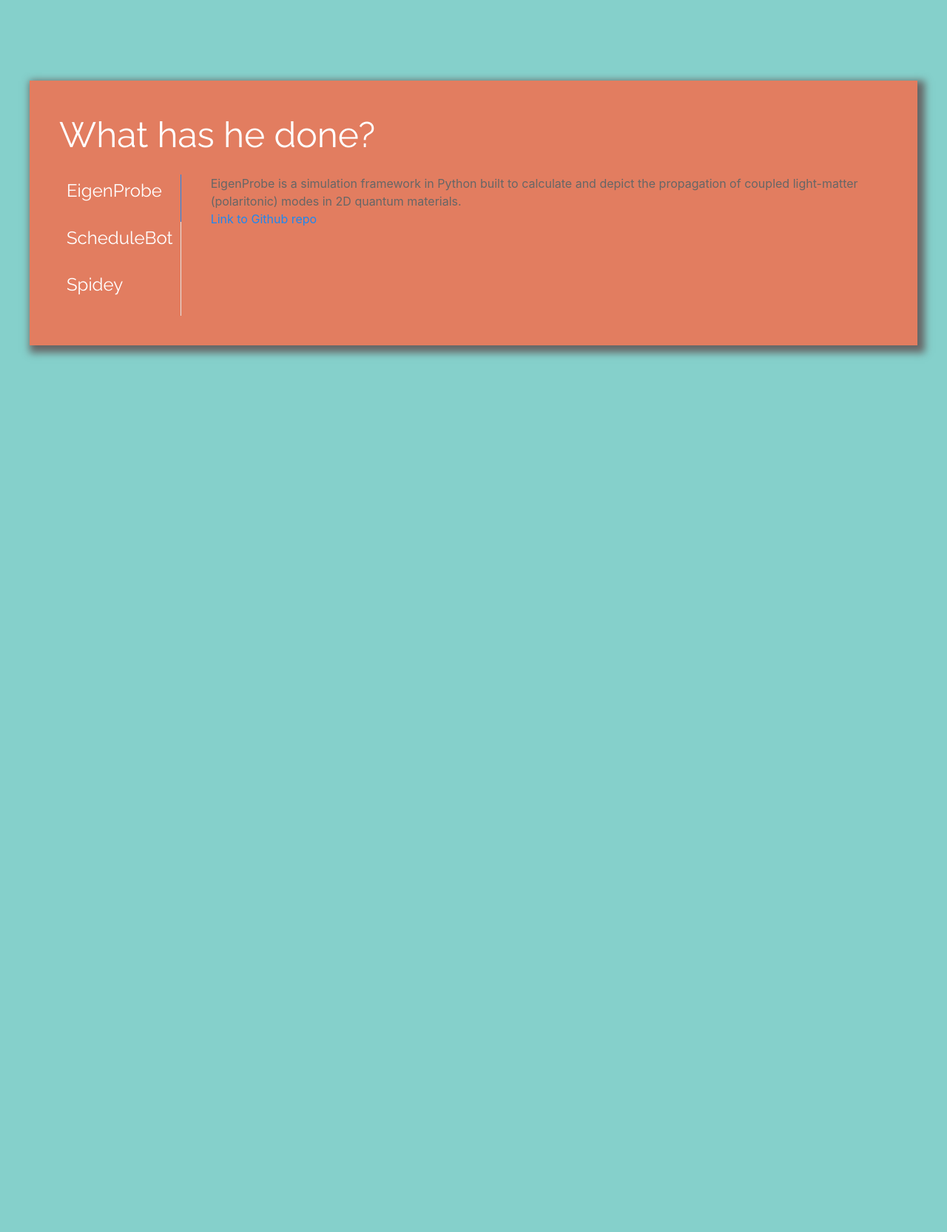
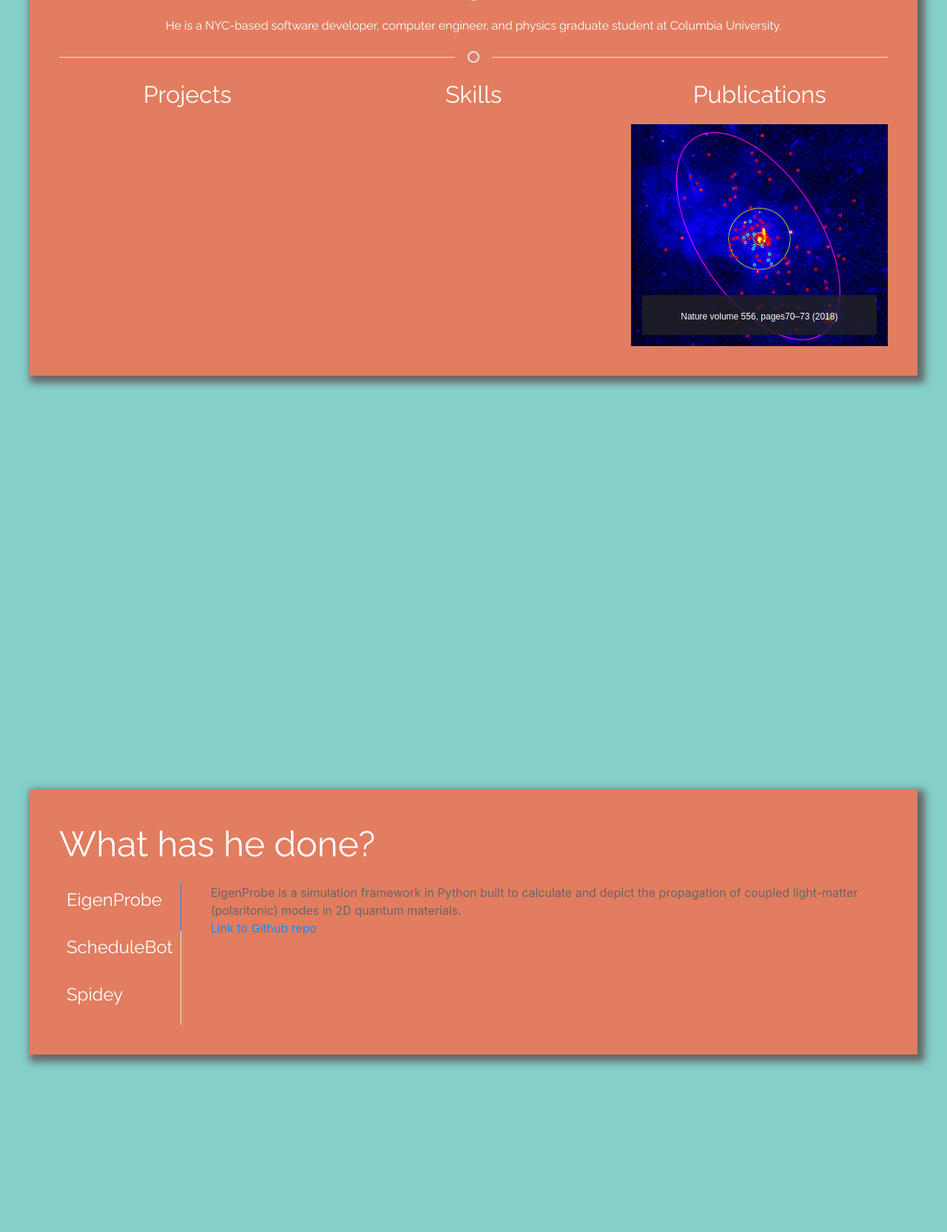
Before and after one commit to meberko/Spidey, a Flask app: page / in a window 1280 px wide. Shown: the part 1231-2897 px from the top of the page at 74% size. Run offline with Flask 2, Linux system fonts and the light colour scheme; some libraries are stand-ins or nearby versions.

Commit message:
- Redid "About" section... Looks like this might end up being the only section. - Need to flesh out About > Projects and About > Skills

```diff
--- a/static/main.js
+++ b/static/main.js
@@ -1,6 +1,7 @@
 var navbar_height = document.getElementById("navbar").offsetHeight;
 var about_location = document.getElementById("about").offsetTop-navbar_height
 var projects_location = document.getElementById("projects").offsetTop-navbar_height
+var margin = 30
 
 locations = {
     home: navbar_height,
@@ -10,19 +11,12 @@ locations = {
 
 function load() {
     window.scrollTo({top: navbar_height, behavior: 'smooth'});
-    var about_location = document.getElementById("about").offsetTop-navbar_height
-    var projects_location = document.getElementById("projects").offsetTop-navbar_height
-    locations = {
-        home: navbar_height,
-        about: about_location,
-        projects: projects_location
-    };
-    console.log(document.getElementById("about"));
+    resize()
 };
 
 function resize() {
-    var about_location = document.getElementById("about").offsetTop-navbar_height
-    var projects_location = document.getElementById("projects").offsetTop-navbar_height
+    var about_location = document.getElementById("about").offsetTop-navbar_height-margin
+    var projects_location = document.getElementById("projects").offsetTop-navbar_height-margin
     locations = {
         home: navbar_height,
         about: about_location,
@@ -35,8 +29,6 @@ function scroll() {
     if(curr >= locations["home"] && curr < 0.95*locations["about"]) toggle_active("navbar-home");
     else if(curr >= 0.95*locations["about"] && curr < 0.95*locations["projects"]) toggle_active("navbar-about");
     else if(curr >= 0.95*locations["projects"]) toggle_active("navbar-projects");
-    console.log(document.getElementById("about").offsetTop);
-    console.log(curr);
 };
 
 function toggle_active(id) {
--- a/static/styles/style.css
+++ b/static/styles/style.css
@@ -50,6 +50,22 @@ object * {
     font-size: 2rem;
 }
 
+.no-margin {
+    margin: 0px;
+}
+
+.hline {
+    background-color: white;
+    height: 1px;
+    width: 100%;
+    margin: 0px;
+}
+
+.caption-text {
+    font-family: arial;
+    font-size: 0.75rem;
+}
+
 #name-text {
     color: black;
     /* -webkit-text-stroke: 1.5px black; */
--- a/templates/home.html
+++ b/templates/home.html
@@ -12,7 +12,7 @@
         <script src="https://cdn.jsdelivr.net/npm/uikit@3.5.5/dist/js/uikit-icons.min.js"></script>
     </head>
     <body onload="load()" onscroll="scroll()" onresize="resize()">
-        <nav id="navbar" class="uk-animation-fade uk-navbar-container" uk-navbar uk-sticky="bottom: #offset">
+        <nav id="navbar"   class="uk-animation-fade uk-navbar-container" uk-navbar uk-sticky="bottom: #offset">
             <div class="uk-navbar-left">
                 <ul class="uk-navbar-nav">
                     <li id="navbar-home" class="uk-active navbar-item" onclick="navbar_click(this)"><a>Home</a></li>
@@ -21,10 +21,10 @@
                 </ul>
             </div>
         </nav>
-        <div id="home" class="uk-background-cover uk-height-large uk-light uk-flex uk-flex-center uk-flex-middle" uk-parallax="bgy:-300; opacity: 1,0" style="background-image: url(static/hero_transparent.png);">
+        <div id="home"     class="uk-background-cover uk-height-large uk-light uk-flex uk-flex-center uk-flex-middle" uk-parallax="bgy:-400; opacity: 1,0" style="background-image: url(static/hero_transparent.png);">
             <span style="opacity:100%">
                 <p id="name-text" class="uk-heading-medium uk-text-center text">MICHAEL BERKOWITZ</p>
-                <p id="title-text" class="uk-text-large uk-text-center text" uk-scrollspy="cls: uk-animation-slide-top; repeat: true" style="animation-duration: 0.75s">SOFTWARE ENGINEER & PHYSICIST</p>
+                <p id="title-text" class="uk-text-large uk-text-center text" uk-scrollspy="cls: uk-animation-slide-top; repeat: true" style="animation-duration: 0.75s">SOFTWARE DEVELOPER | COMPUTER ENGINEER | PHYSICIST</p>
                 <ul class="uk-subnav uk-flex-center">
                     <li uk-scrollspy="cls: uk-animation-slide-left; repeat: true" style="animation-duration: 0.75s">
                         <a id="github-icon" href="https://www.github.com/meberko" uk-icon="icon: github; ratio: 3"></a>
@@ -38,25 +38,41 @@
                 </ul>
             </span>
         </div>
-        <div id="about" class="uk-container uk-padding uk-align-center" uk-scrollspy="cls:uk-animation-scale-up; repeat: true; offset-top: 300px;" style="animation-duration: 0.75s">
+        <div id="about"    class="uk-container uk-align-center" uk-scrollspy="target: >*; cls: uk-animation-scale-up; repeat: true; delay: 400;" style="animation-duration: 1s">
+            <img id="headshot" class="uk-width-1-5 uk-align-center" data-src="{{url_for('static', filename='headshot-circle.png')}}" alt="" uk-img>
             <div id="about-grid" uk-grid>
-                <img id="headshot" class="uk-width-1-3" data-src="{{url_for('static', filename='headshot-circle.png')}}" alt="" uk-img>
                 <div class="uk-width-expand">
                     <div id="about-card" class="uk-card-default uk-card-body">
-                        <h1 class="uk-card-title card-title" style="color: white">Who is this guy?</h3>
-                        <div id="about-card-grid" uk-grid>
-                            <div class="uk-width-1-2">
-                                <div class="uk-container">
-                                    <p class="card-text">
-                                        <object class="uk-width-auto" type="image/svg+xml" data="{{url_for('static', filename='pin.svg')}}"></object>
-                                        New York, NY
-                                    </p>
-                                </div>
-                            </div>
-                            <div class="uk-width-1-2">
-                                <div class="uk-container">
-                                        <div uk-icon="icon: code; ratio: 1"></div>
-                                        C++
+                        <h1 class="uk-card-title uk-header-large uk-text-center" style="color: white">Who is this guy?</h1>
+                        <div class="uk-divider-icon uk-align-center no-margin"></div>
+                        <p class="uk-text-center uk-text-medium">He is a NYC-based software developer, computer engineer, and physics graduate student at Columbia University.</p>
+                        <div class="uk-divider-icon uk-align-center no-margin"></div>
+                        <div class="uk-child-width-expand uk-margin-top uk-text-center" uk-grid>
+                            <h2>Projects</h2>
+                            <h2>Skills</h2>
+                            <div>
+                                <h2>Publications</h2>
+                                <div class="uk-position-relative uk-visible-toggle uk-light" tabindex="-1" uk-slideshow="min-height: 300">
+                                    <ul class="uk-slideshow-items">
+                                        <li>
+                                            <img src="{{url_for('static',filename='Nature_screenshot.png')}}" alt="" uk-cover>
+                                            <div class="uk-overlay uk-overlay-primary uk-padding-small uk-position-bottom uk-position-small">
+                                                <div class="uk-transition-slide-bottom">
+                                                    <a class="caption-text" href="https://www.nature.com/articles/nature25029">Nature volume 556, pages70–73 (2018)</a>
+                                                </div>
+                                            </div>
+                                        </li>
+                                        <li>
+                                            <img src="{{url_for('static',filename='PNAS_screenshot.png')}}" alt="" uk-cover>
+                                            <div class="uk-overlay uk-overlay-primary uk-padding-small uk-position-bottom uk-position-small">
+                                                <div class="uk-transition-slide-bottom">
+                                                    <a class="caption-text" href="https://www.pnas.org/content/pnas/116/31/15414.full.pdf">PNAS 116 (31) 15414-15419 (2019)</a>
+                                                </div>
+                                            </div>
+                                        </li>
+                                    </ul>
+                                    <a class="uk-position-center-left uk-position-small uk-hidden-hover" href="#" uk-slidenav-previous uk-slideshow-item="previous"></a>
+                                    <a class="uk-position-center-right uk-position-small uk-hidden-hover" href="#" uk-slidenav-next uk-slideshow-item="next"></a>
                                 </div>
                             </div>
                         </div>
@@ -64,9 +80,10 @@
                 </div>
             </div>
         </div>
-        <div id="projects" class="uk-container uk-padding uk-align-center" uk-scrollspy="cls: uk-animation-scale-up; repeat: true; offset-top: 300px" style="animation-duration: 0.75s">
+        <div id="spacer" style="height: 500px"></div>
+        <div id="projects" class="uk-container uk-align-center" uk-scrollspy="cls: uk-animation-scale-up; repeat: true; offset-top: 300px" style="animation-duration: 0.75s">
             <div id="project-card" class="uk-card-default uk-card-body">
-                <h1 class="uk-card-title card-title" style="color: white">What has he done?</h3>
+                <h1 class="uk-card-title card-title" style="color: white">What has he done?</h1>
                 <div id="projects-grid" uk-grid>
                     <div class="uk-width-auto@m">
                         <ul class="uk-tab-left" uk-tab="connect: #component-tab-left; animation: uk-animation-fade">
```
Also changed, not shown: static/Nature_screenshot.png (added), static/PNAS_screenshot.png (added).
